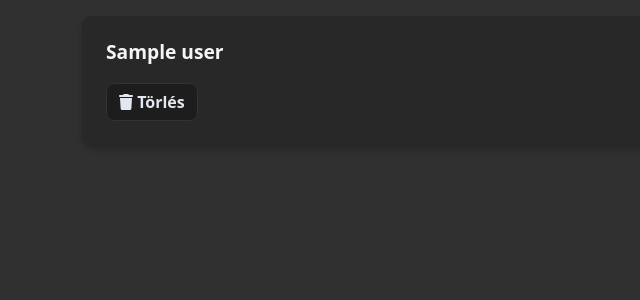
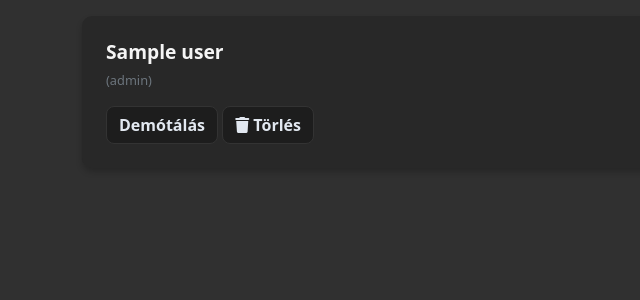
Before and after one commit to zemendaniel/flask-starter, a Python web app: template templates/users/list.html in a window 1280 px wide. Shown: the part 56-356 px from the top of the page, without its empty margins (0-640 px from the left). Run offline with Jinja, Linux system fonts and the light colour scheme; the template is opened without the code that fills it: most values are stand-ins (such as "Sample title", 1, 10 or a date in 2020).

Commit message:
change role Mi az h view oldal es hova kell?

```diff
--- a/app.py
+++ b/app.py
@@ -1,4 +1,3 @@
-# todo change role oldal
 # todo view oldal
 # todo css dolgok
 # todo maybe no dark mode
--- a/templates/users/list.html
+++ b/templates/users/list.html
@@ -19,6 +19,11 @@
             font-size: 0.9rem;
             color: #a0aec0; /* Gray text for last seen */
         }
+
+        .role{
+            font-size: 0.8rem;
+            color: #6c757d;
+        }
     </style>
 {% endblock %}
 
@@ -32,7 +37,14 @@
 <!-- <a href="{{ url_for('users.register') }}" class="btn btn-dark my-3"><i class="fa-solid fa-plus-circle"></i> Felhasználó hozzáadása</a><br> -->
 {% for user in users %}
         <div class="user p-4 my-3">
-            <h5 class="user-name">{{ user.name }}</h5>
+            <h5 class="user-name">{{ user.name }}</h5><h5 class="role">({{ user.role }})</h5>
+            <form action="{{ url_for('users.role_change', user_id=user.id) }}" method="post"
+                  onsubmit='return confirm("Biztosan {% if user.role == "user" %}admin rankra {% else %}user rankra{% endif %} szeretnéd válzoztatni? ({{ user.name }})")' class="d-inline">
+                <input type="hidden" name="csrf_token" value="{{ csrf_token() }}">
+                <button type="submit" class="btn btn-primary-dark" {% if g.user == user and user.role == "admin" %}disabled{% endif %}>
+                    {% if user.role == "user" %}Promótálás{% else %}Demótálás{% endif %}
+                </button>
+            </form>
             <form action="{{ url_for('users.delete', user_id=user.id) }}" method="post"
                   onsubmit='return confirm("Biztosan törlöd? ({{ user.name }})")' class="d-inline">
                 <input type="hidden" name="csrf_token" value="{{ csrf_token() }}">
```
Also changed, not shown: blueprints/users/routes.py (+19 -1 lines).
